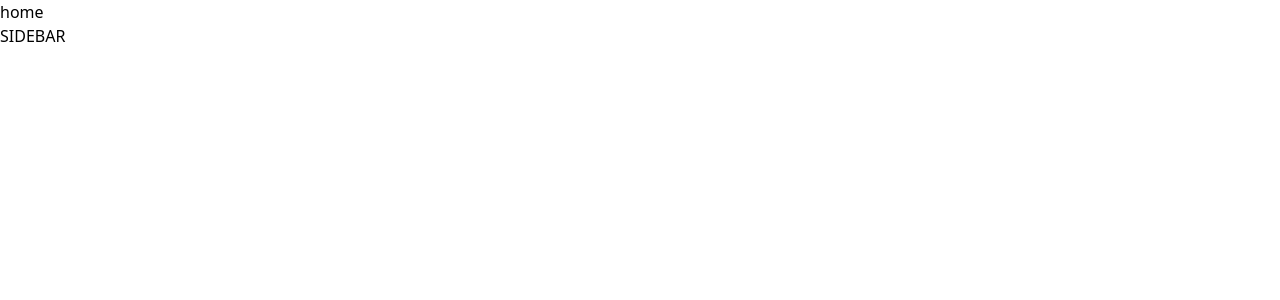
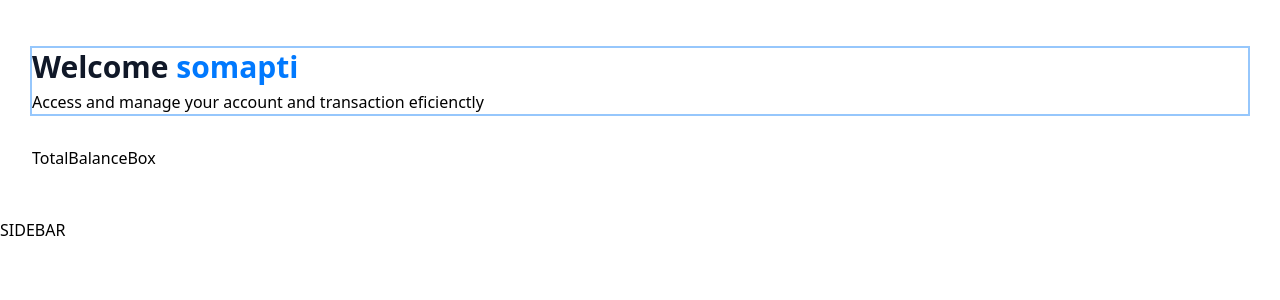
Before and after one commit to kamrunnaharSomapti/banking-portal-nextjs, a Next.js app: page / in a window 1280 px wide. Shown: the top 300 px of the page. Built offline with nearby package versions, Linux system fonts and the light colour scheme.

Commit message:
home page Ui getting implement

```diff
--- a/app/(root)/page.tsx
+++ b/app/(root)/page.tsx
@@ -1,5 +1,25 @@
+import HeaderBox from "@/components/ui/HeaderBox";
+import TotalBalanceBox from "@/components/ui/TotalBalanceBox";
+
 const home = () => {
-  return <div>home</div>;
+  const login = {
+    firstName: "somapti",
+  };
+  return (
+    <section className="home">
+      <div className="home-content">
+        <header className="home-header">
+          <HeaderBox
+            type="greeting"
+            title="Welcome"
+            user={login?.firstName}
+            subtext="Access and manage your account and transaction eficienctly"
+          />
+          <TotalBalanceBox />
+        </header>
+      </div>
+    </section>
+  );
 };
 
 export default home;
--- /dev/null
+++ b/components/ui/HeaderBox.tsx
@@ -0,0 +1,20 @@
+const HeaderBox = ({
+  type = "title",
+  title,
+  subtext,
+  user,
+}: HeaderBoxProps) => {
+  return (
+    <div className="header-box ring-2">
+      <h1 className="header-box-title">
+        {title}
+        {type === "greeting" && (
+          <span className="text-bankGradient">&nbsp;{user}</span>
+        )}
+      </h1>
+      <p>{subtext}</p>
+    </div>
+  );
+};
+
+export default HeaderBox;
--- /dev/null
+++ b/components/ui/TotalBalanceBox.tsx
@@ -0,0 +1,5 @@
+const TotalBalanceBox = () => {
+  return <div>TotalBalanceBox</div>;
+};
+
+export default TotalBalanceBox;
--- /dev/null
+++ b/components/ui/button.tsx
@@ -0,0 +1,56 @@
+import * as React from "react"
+import { Slot } from "@radix-ui/react-slot"
+import { cva, type VariantProps } from "class-variance-authority"
+
+import { cn } from "@/lib/utils"
+
+const buttonVariants = cva(
+  "inline-flex items-center justify-center whitespace-nowrap rounded-md text-sm font-medium ring-offset-background transition-colors focus-visible:outline-none focus-visible:ring-2 focus-visible:ring-ring focus-visible:ring-offset-2 disabled:pointer-events-none disabled:opacity-50",
+  {
+    variants: {
+      variant: {
+        default: "bg-primary text-primary-foreground hover:bg-primary/90",
+        destructive:
+          "bg-destructive text-destructive-foreground hover:bg-destructive/90",
+        outline:
+          "border border-input bg-background hover:bg-accent hover:text-accent-foreground",
+        secondary:
+          "bg-secondary text-secondary-foreground hover:bg-secondary/80",
+        ghost: "hover:bg-accent hover:text-accent-foreground",
+        link: "text-primary underline-offset-4 hover:underline",
+      },
+      size: {
+        default: "h-10 px-4 py-2",
+        sm: "h-9 rounded-md px-3",
+        lg: "h-11 rounded-md px-8",
+        icon: "h-10 w-10",
+      },
+    },
+    defaultVariants: {
+      variant: "default",
+      size: "default",
+    },
+  }
+)
+
+export interface ButtonProps
+  extends React.ButtonHTMLAttributes<HTMLButtonElement>,
+    VariantProps<typeof buttonVariants> {
+  asChild?: boolean
+}
+
+const Button = React.forwardRef<HTMLButtonElement, ButtonProps>(
+  ({ className, variant, size, asChild = false, ...props }, ref) => {
+    const Comp = asChild ? Slot : "button"
+    return (
+      <Comp
+        className={cn(buttonVariants({ variant, size, className }))}
+        ref={ref}
+        {...props}
+      />
+    )
+  }
+)
+Button.displayName = "Button"
+
+export { Button, buttonVariants }
--- a/package.json
+++ b/package.json
@@ -9,6 +9,7 @@
     "lint": "next lint"
   },
   "dependencies": {
+    "@radix-ui/react-slot": "^1.1.0",
     "class-variance-authority": "^0.7.0",
     "clsx": "^2.1.1",
     "lucide-react": "^0.437.0",
--- a/types/index.d.ts
+++ b/types/index.d.ts
@@ -202,7 +202,7 @@
   appwriteItemId?: string;
 }
 
-declare interface TotlaBalanceBoxProps {
+declare interface TotalBalanceBoxProps {
   accounts: Account[];
   totalBanks: number;
   totalCurrentBalance: number;
```
Also changed, not shown: 1 other file (tests, documents, lock files or other folders).
